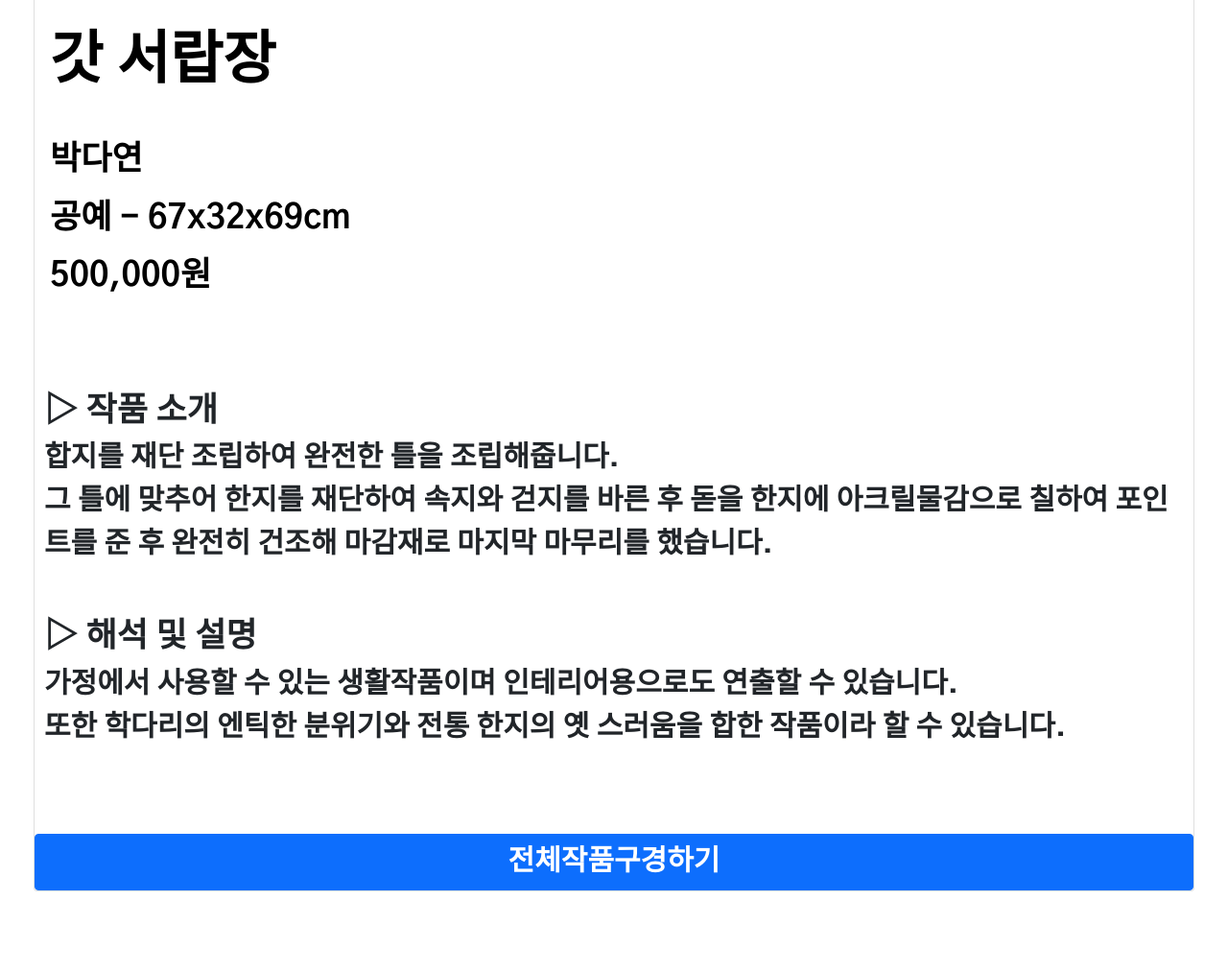
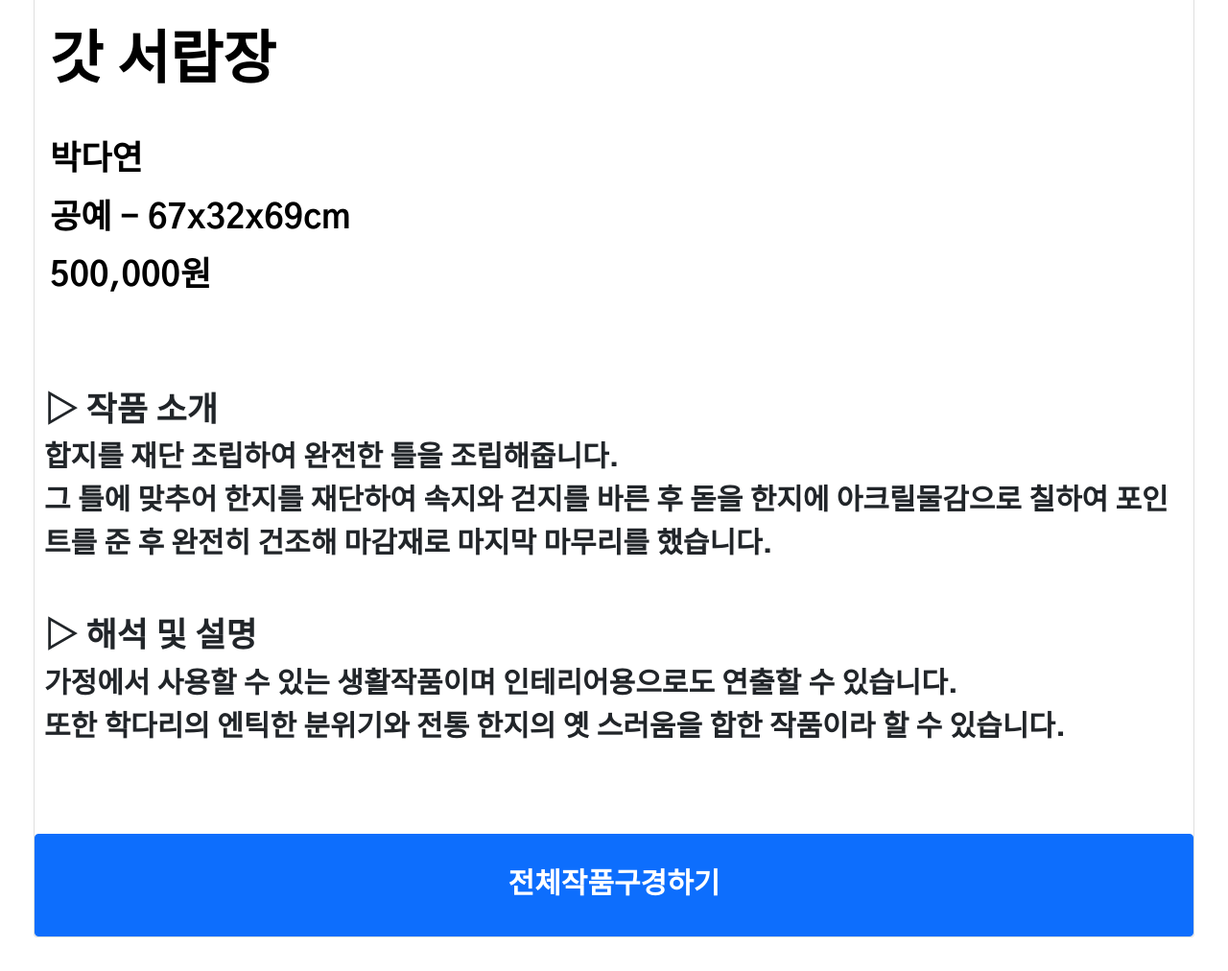
Before and after one commit to intotherainok/correction, a plain HTML site: page co5.html in a window 1280 px wide. Shown: the part 1549-2561 px from the top of the page at 96% size. Before the commit the page ends 2513 px from the top, so only its background shows below. Drawn offline with Linux system fonts and the light colour scheme.

Commit message:
Add files via upload

```diff
--- a/css/main.css
+++ b/css/main.css
@@ -87,3 +87,7 @@ body {
 .ma20 {
   margin: 0px 20px 0px 20px;
 }
+
+.btnp {
+padding: 30px 30px;
+}
```
